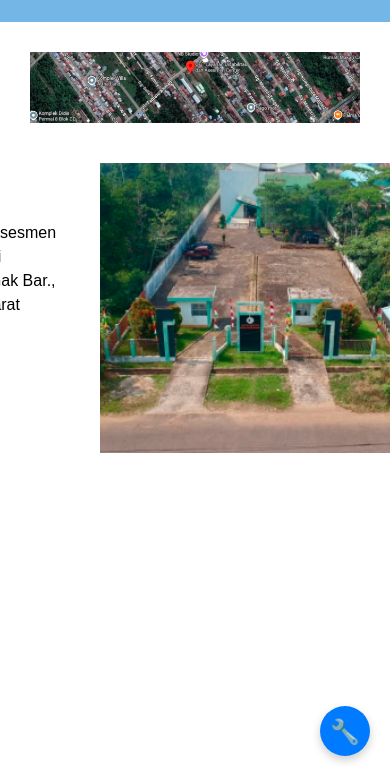
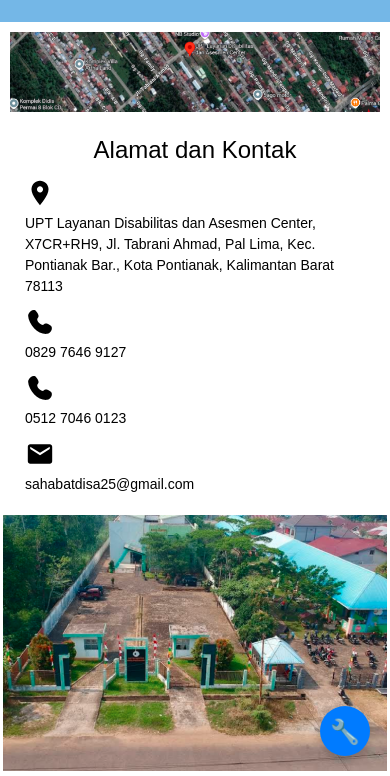
Before and after one commit to Ionisasi/Kelompok4-DesignWeb, a plain HTML site: page kontak.html in a window 390 px wide. Shown: the part 68-844 px from the top of the page. Drawn offline with nearby package versions, Linux system fonts and the light colour scheme.

Commit message:
kontak responsive

```diff
--- a/Style/kontakStyle.css
+++ b/Style/kontakStyle.css
@@ -147,3 +147,51 @@
 .btn-primary:hover {
   background-color: #0056b3;
 }
+
+@media (max-width: 992px) {
+  .main-container {
+    flex-direction: column;
+    padding: 20px;
+    gap: 20px;
+    align-items: center;
+  }
+
+  .contact-container {
+    width: 100%;
+    max-width: 500px;
+  }
+
+  .tittle {
+    font-size: 28px;
+    text-align: center;
+  }
+}
+
+@media (max-width: 576px) {
+  .frame-map {
+    padding: 10px 10px;
+  }
+
+  .main-container {
+    padding: 10px 15px;
+  }
+
+  .list-container {
+    flex-direction: column;
+    align-items: flex-start;
+    gap: 5px;
+  }
+
+  .list-item {
+    font-size: 14px;
+  }
+
+  .icon {
+    width: 30px;
+    height: 30px;
+  }
+
+  .tittle {
+    font-size: 24px;
+  }
+}
```
